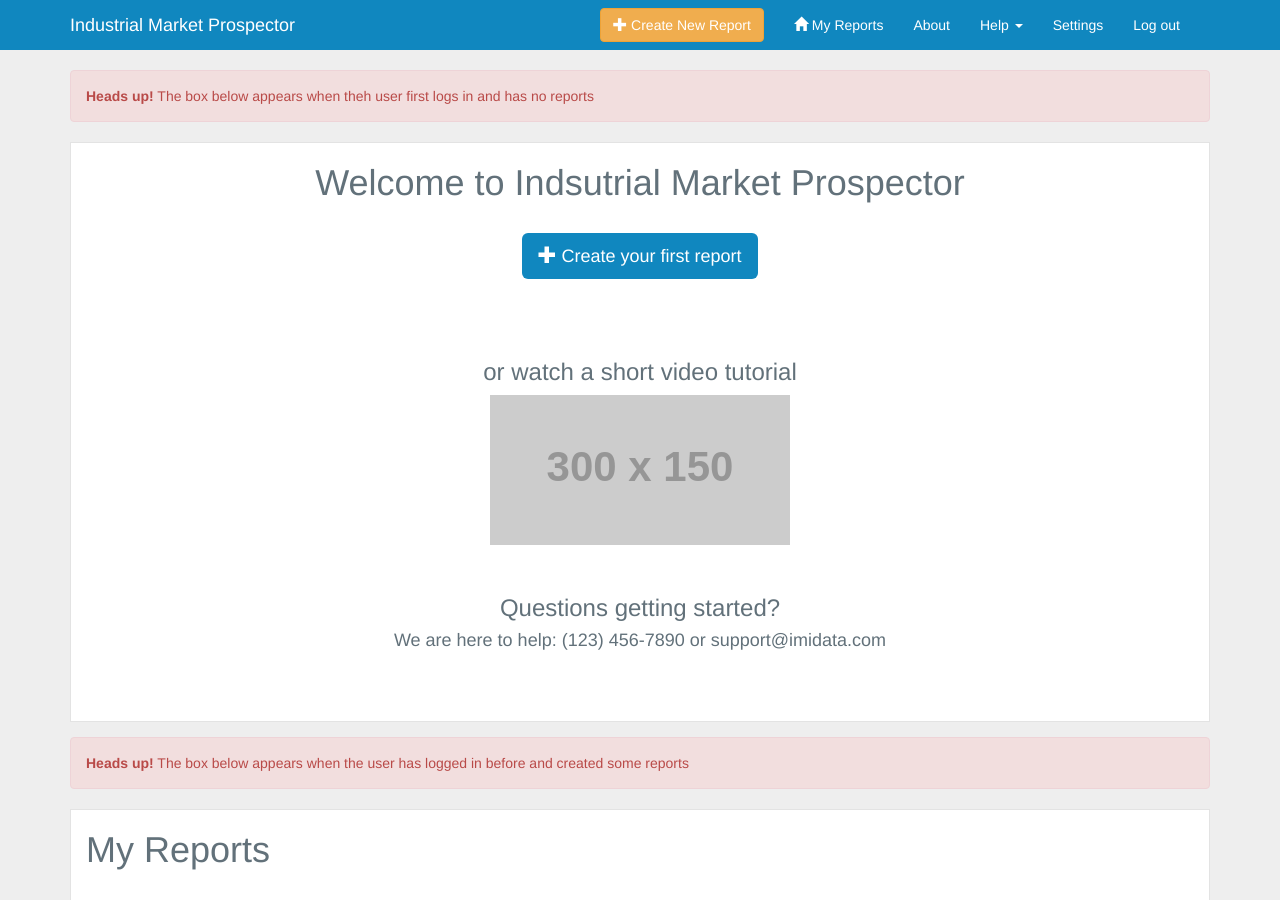
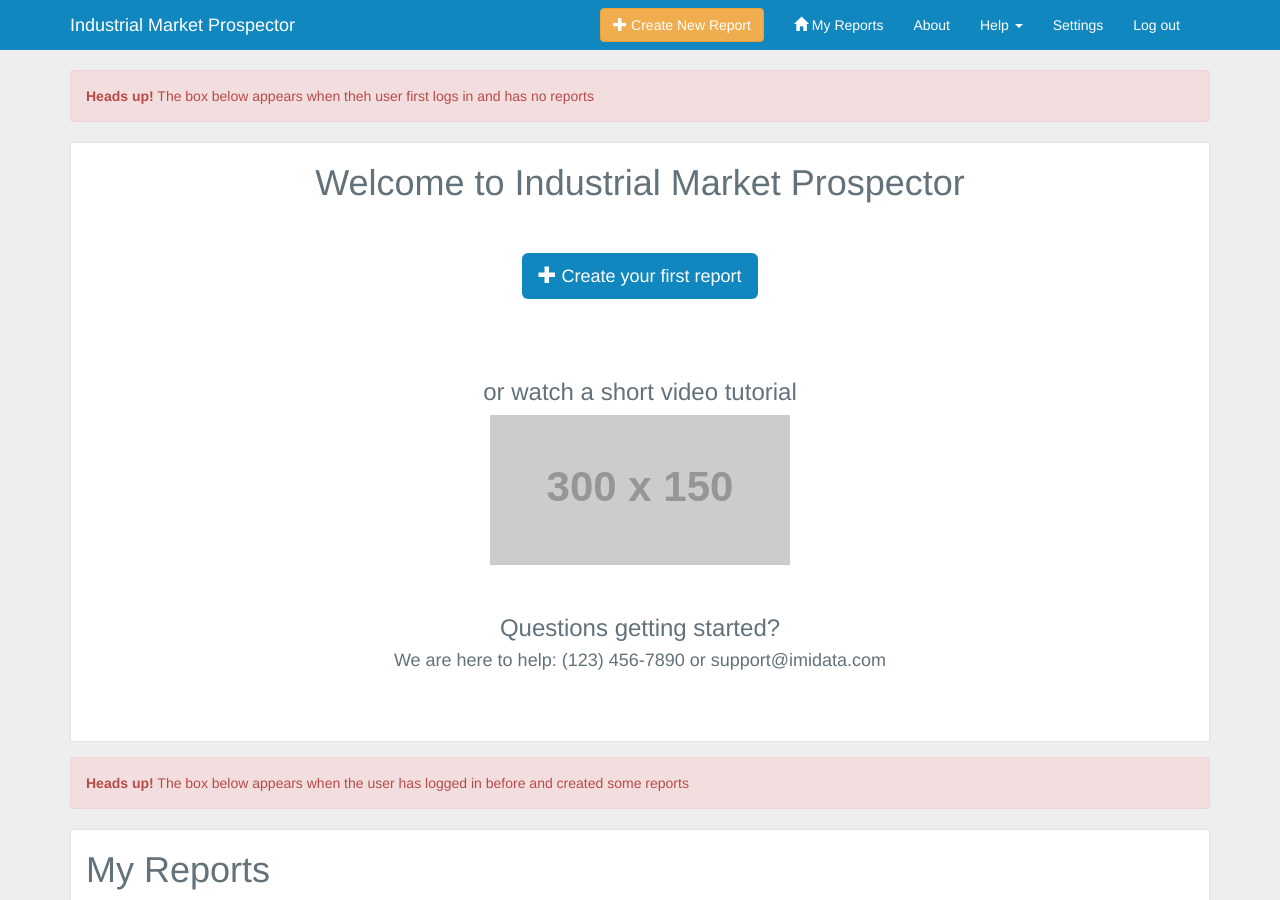
Before and after one commit to saintsjd/imi-ui, a Jekyll site: the page built from myreports.html, in a window 1280 px wide and 900 px high. Built offline with Jekyll 4.4.1, drawn with Linux system fonts in a browser that asks for light colours; Markdown is read by kramdown in place of the engine named in the settings.

Commit message:
revised welcome page

```diff
--- a/myreports.html
+++ b/myreports.html
@@ -11,7 +11,8 @@ title: Your New Jekyll Site
 
 <div class="section text-center">
 
-	<h1>Welcome to Indsutrial Market Prospector</h1>
+	<h1>Welcome to Industrial Market Prospector</h1>
+	<br>
 	<br>
 	<a data-toggle="modal" href="#newReportModal" class="btn btn-lg btn-primary"><span class="glyphicon glyphicon-plus"></span> Create your first report</a>
 
```
Also changed, not shown: other parts of myreports.html (+1 -1 lines).
